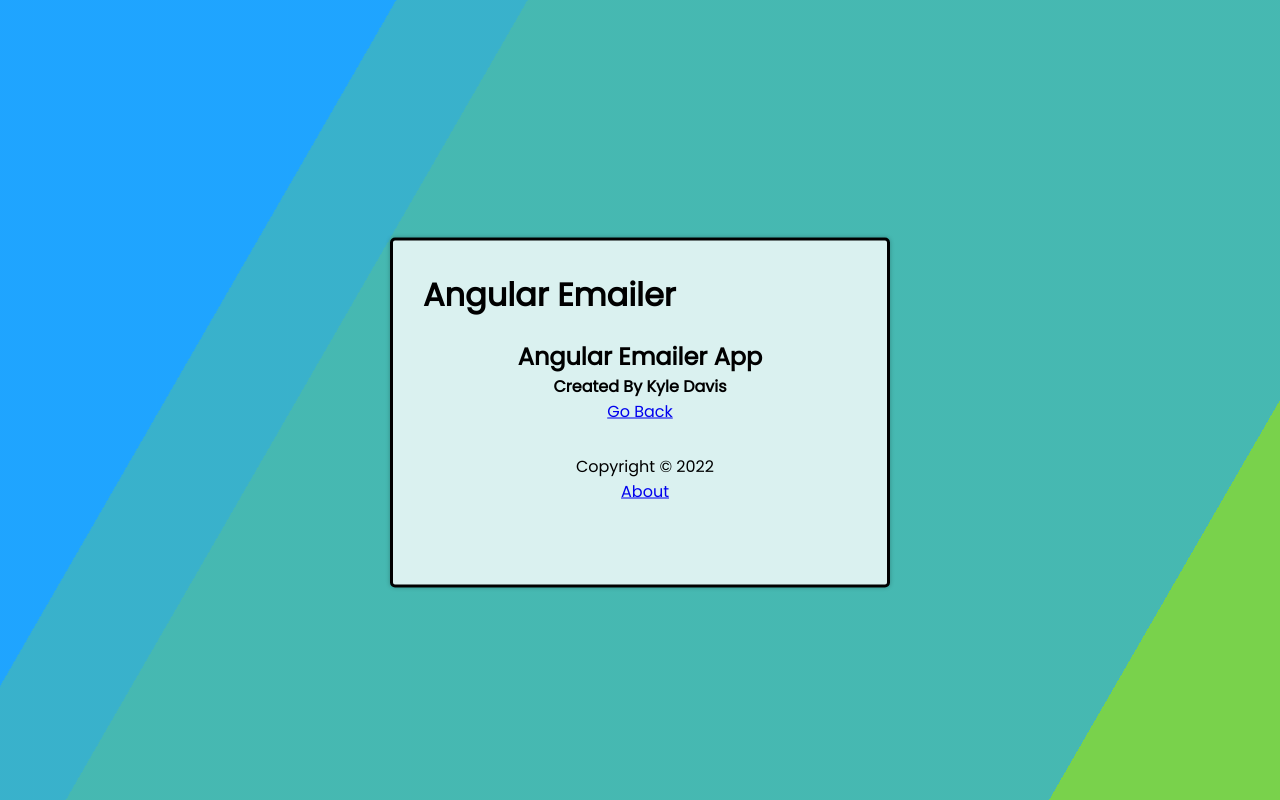
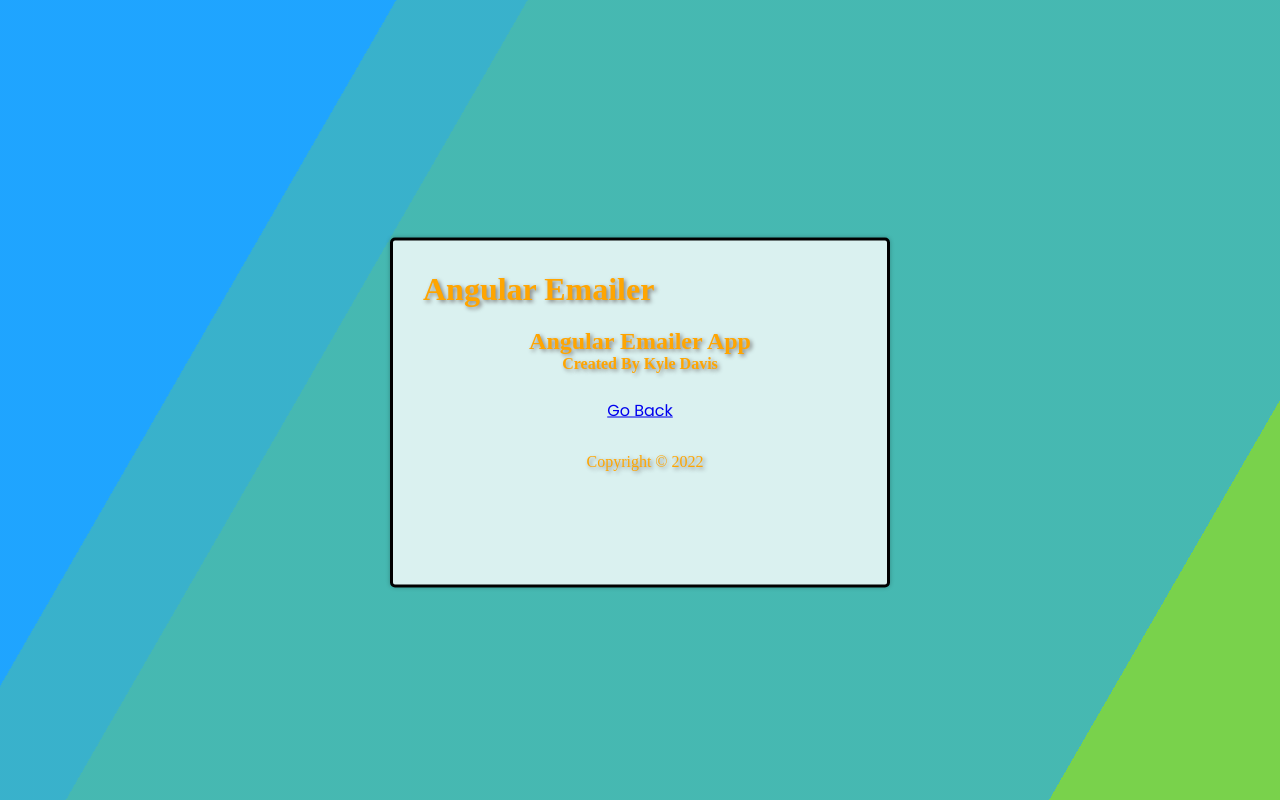
Before and after one commit to kyledavis109/Angular-App, an Angular app: page /about in a window 1280 px wide. Built offline with nearby package versions, Linux system fonts and the light colour scheme.

Commit message:
About ui service dispay link update.

```diff
--- a/src/app/components/about/about.component.html
+++ b/src/app/components/about/about.component.html
@@ -1,5 +1,6 @@
 <div>
-    <h2>Angular Emailer App</h2>
-    <h4>Created By Kyle Davis</h4>
+    <h2 class="rainbow">Angular Emailer App</h2>
+    <h4 class="rainbow">Created By Kyle Davis</h4>
+    <br>
     <a routerLink="/">Go Back</a>
 </div>
--- a/src/app/components/about/about.component.ts
+++ b/src/app/components/about/about.component.ts
@@ -1,4 +1,7 @@
 import { Component, OnInit } from '@angular/core';
+import { UiService } from 'src/app/services/ui.service';
+import { Subscription } from 'rxjs';
+import { Router } from '@angular/router';
 
 @Component({
   selector: 'app-about',
@@ -7,9 +10,13 @@ import { Component, OnInit } from '@angular/core';
 })
 export class AboutComponent implements OnInit {
 
-  constructor() { }
+  constructor(private router: Router) { }
 
   ngOnInit(): void {
   }
 
+  hasRoute(route: string) {
+    return this.router.url === route;
+  }
+
 }
--- a/src/app/components/email-item/email-item.component.html
+++ b/src/app/components/email-item/email-item.component.html
@@ -52,8 +52,8 @@
       <p *ngIf="emailMessage.errors?.['required']" class="mb-0">
         Email message is required.
       </p>
-      <!-- <p *ngIf="emailMessage.errors?.['email']" class="mb-0">
-        Email is incorrect.
+       <!-- <p *ngIf="emailAddress.errors?.['minlength']" class="mb-0">
+        Email must be at least 3 characters long.
       </p> -->
     </div>
   </div>
--- a/src/app/components/footer/footer.component.html
+++ b/src/app/components/footer/footer.component.html
@@ -1,4 +1,5 @@
 <footer>
-    <p>Copyright &copy; 2022</p>
-    <a routerLink="/about">About</a>
+    <p class="rainbow">Copyright &copy; 2022</p>
+    <br>
+    <a *ngIf="hasRoute('/')" routerLink="/about">About</a>
 </footer>
--- a/src/app/components/footer/footer.component.ts
+++ b/src/app/components/footer/footer.component.ts
@@ -1,4 +1,7 @@
 import { Component, OnInit } from '@angular/core';
+import { UiService } from 'src/app/services/ui.service';
+import { Subscription } from 'rxjs';
+import { Router } from '@angular/router';
 
 @Component({
   selector: 'app-footer',
@@ -7,9 +10,13 @@ import { Component, OnInit } from '@angular/core';
 })
 export class FooterComponent implements OnInit {
 
-  constructor() { }
+  constructor(private router: Router) { }
 
   ngOnInit(): void {
   }
 
+  hasRoute(route: string) {
+    return this.router.url === route;
+  }
+
 }
--- a/src/app/components/header/header.component.html
+++ b/src/app/components/header/header.component.html
@@ -1,5 +1,5 @@
 <header>
-    <h1>{{ title }}</h1>
+    <h1 class="rainbow">{{ title }}</h1>
     <app-button
         *ngIf="hasRoute('/')"
         color="{{ showAddTask ? 'red' : 'green' }}"
```
